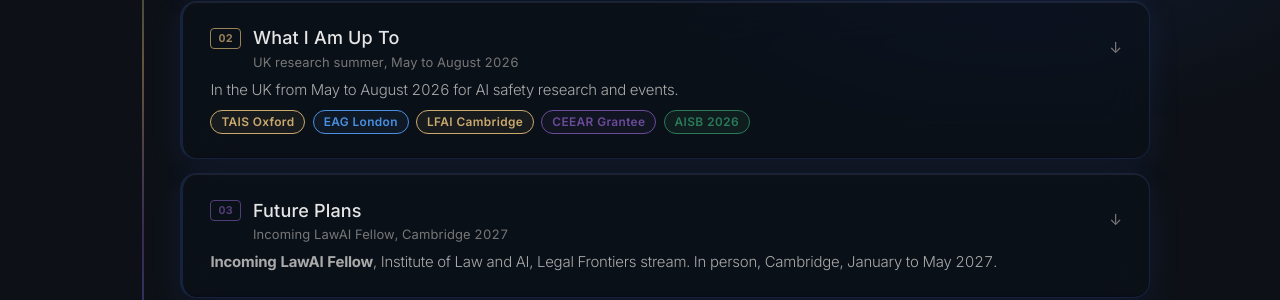
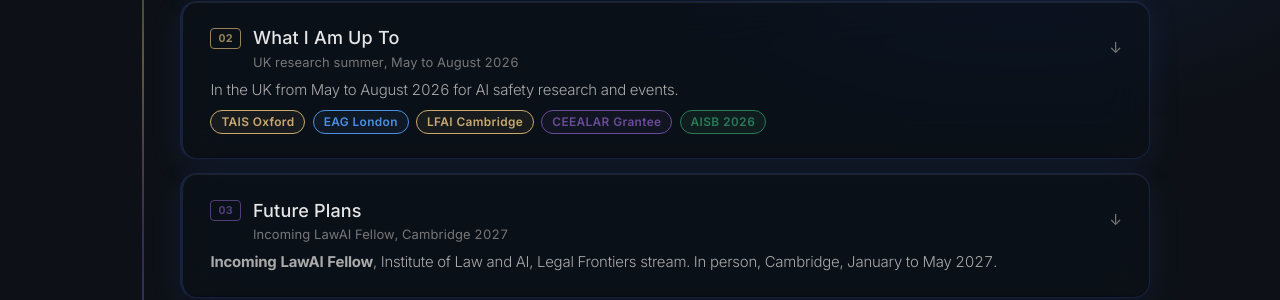
Before and after one commit to RogueTsar/myweb, a Jekyll site: the page built from work.html, in a window 1280 px wide and 900 px high, scrolled down 870 px. Shown: the part 146-446 px from the top of the window. Built offline with Jekyll 4.4.1, drawn with Linux system fonts in a browser that asks for light colours; part of the change alters nothing that is shown.

Commit message:
Fix work.html: CEEALAR, strategic telescopic use, bullet formatting
- CEEAR corrected to CEEALAR throughout
- Section 01: converted paragraph soup to clean bullet list;
  removed redundant K.B. Forrest expansion (title already in text);
  Pathfinder Fellowship expansion is now strategic (explains what it is)
- Section 02: removed pointless title->longer-title telescopic spans
  from AISB talk bullet; full titles shown directly; CEEALAR fixed;
  bullets tightened to verb-led short statements
- Section 04: converted paragraphs to two clean bullet entries
- LFAI item keeps telescopic (trigger=short label, content=date+location)

https://claude.ai/code/session_01GxbM7ixTsWGaxztj8YVrVN

```diff
--- a/work.html
+++ b/work.html
@@ -81,10 +81,12 @@ title: "Work"
         </div>
         <div class="bio-sec__body" id="jbody-done">
             <div class="bio-sec__body-inner">
-                <p>I participated in BlueDot Impact's AGI Strategy, AI Governance, and Writing about AI courses.</p>
-                <p>I am an alumna of the Oxford AI Safety Initiative (OAISI), where I completed the ARENA 7.0 curriculum and contributed ML engineering to AI safety research at ARBOx3. Prior to that, I completed the AI governance fellowship with the Berkeley AI Safety Student Initiative (BASIS), where I worked on empirically determining AI moral status and personhood.</p>
-                <p>That research was mentored by retired United States District Judge for the Southern District of New York, <span class="telescope"><span class="trigger" onclick="expand(this)">Hon. Katherine B. Forrest</span><span class="content">Hon. Katherine B. Forrest, retired United States District Judge for the Southern District of New York</span></span>, and culminated in an accepted paper at the FAST Workshop, AAAI 2026.</p>
-                <p>I was selected to be a Fellow of the <span class="telescope"><span class="trigger" onclick="expand(this)">Pathfinder Fellowship</span><span class="content">Pathfinder Fellowship, run by Kairos, a selective cohort of approximately 20 student organisers globally, accepted to run university AI safety groups</span></span> since May 2025 for two semesters. I help run the National University of Singapore's AI Safety group (NAIA) as a co-organiser.</p>
+                <ul>
+                    <li><strong>BlueDot Impact:</strong> Completed courses in AGI Safety, AI Governance, and Writing about AI.</li>
+                    <li><strong>Oxford AI Safety Initiative (OAISI):</strong> Completed the ARENA 7.0 curriculum and contributed ML engineering to AI safety research at ARBOx3.</li>
+                    <li><strong>Berkeley AI Safety Student Initiative (BASIS):</strong> AI governance fellowship on empirically determining AI moral status and personhood. Mentored by Hon. Katherine B. Forrest (retired United States District Judge, SDNY). Paper accepted at the FAST Workshop, AAAI 2026.</li>
+                    <li><strong><span class="telescope"><span class="trigger" onclick="expand(this)">Pathfinder Fellow</span><span class="content">Pathfinder Fellowship is run by Kairos, a selective global cohort of approximately 20 student organisers accepted to run university AI safety groups</span></span>, Kairos:</strong> Co-organising the National University of Singapore's AI Safety group (NAIA) since May 2025.</li>
+                </ul>
             </div>
         </div>
     </div>
@@ -107,20 +109,19 @@ title: "Work"
                 <span class="journey-chip journey-chip--gold">TAIS Oxford</span>
                 <span class="journey-chip journey-chip--blue">EAG London</span>
                 <span class="journey-chip journey-chip--gold">LFAI Cambridge</span>
-                <span class="journey-chip journey-chip--purple">CEEAR Grantee</span>
+                <span class="journey-chip journey-chip--purple">CEEALAR Grantee</span>
                 <span class="journey-chip journey-chip--green">AISB 2026</span>
             </div>
         </div>
         <div class="bio-sec__body" id="jbody-now">
             <div class="bio-sec__body-inner">
-                <p>I am in the UK from May to August 2026 to pursue AI safety research and attend related research events.</p>
                 <ul>
-                    <li>I attended TAIS in Oxford on 14th May and worked from Trajan House during my stay in Oxford.</li>
-                    <li>I was selected to attend EAG London from 29th to 31st May, my first EAG event.</li>
-                    <li class="bio-lfai-item">I was selected to attend the <span class="telescope"><span class="trigger" onclick="expand(this)">Institute of Law and AI's LFAI Workshop</span><span class="content">Institute of Law and AI LFAI Workshop at Jesus College, Cambridge, from June 10th to 13th, 2026</span></span>.</li>
-                    <li>I am a grantee of the Centre for Enabling EA Learning and Research (CEEAR) to pursue AI safety research in Blackpool, UK until July (subject to extension).</li>
-                    <li>I was selected to give a contributed talk, <span class="telescope"><span class="trigger" onclick="expand(this)">&ldquo;Is Consciousness a Story We Tell Ourselves?&rdquo;</span><span class="content">&ldquo;Is Consciousness a Story We Tell Ourselves? Internal language and consciousness after chain of thought reasoning&rdquo;</span></span>, at the AISB Convention 2026. I will present my work <span class="telescope"><span class="trigger" onclick="expand(this)">&ldquo;Whereof the Model Cannot Speak&rdquo;</span><span class="content"><em>Whereof the Model Cannot Speak: Suppression and the Limits of Machine Self-Reporting</em></span></span>.</li>
-                    <li>Many more developments are to come. I will add a progress document here so anyone interested can follow my self-studying progress and independent research done whilst I am around this summer.</li>
+                    <li>Attended TAIS in Oxford on 14th May; worked from Trajan House during my stay.</li>
+                    <li>Selected to attend EAG London, 29th to 31st May. My first EAG event.</li>
+                    <li class="bio-lfai-item">Selected to attend the <span class="telescope"><span class="trigger" onclick="expand(this)">LFAI Workshop</span><span class="content">Institute of Law and AI LFAI Workshop at Jesus College, Cambridge, June 10th to 13th, 2026</span></span> at Jesus College, Cambridge.</li>
+                    <li>Grantee of the Centre for Enabling EA Learning and Research (CEEALAR) to pursue AI safety research in Blackpool, UK until July (subject to extension).</li>
+                    <li>Selected to give a contributed talk at the AISB Convention 2026: <strong>&ldquo;Is Consciousness a Story We Tell Ourselves?&rdquo;</strong>. Presenting the work <em>Whereof the Model Cannot Speak: Suppression and the Limits of Machine Self-Reporting</em>.</li>
+                    <li>More to come. A progress document will be added here for anyone interested in following my research this summer.</li>
                 </ul>
             </div>
         </div>
@@ -168,8 +169,10 @@ title: "Work"
         </div>
         <div class="bio-sec__body" id="jbody-industry">
             <div class="bio-sec__body-inner">
-                <p>I was at Confide Platform for approximately two years, where I built a live AI governance product that executed custom corporate AI policy generation and internal protocol generation to help technical teams adhere to internal policies, leveraging numerous AI laws and frameworks alongside companies' own internal documents.</p>
-                <p>I previously worked in the AI Governance team under the Technology Risk Advisory function at KPMG, where I reviewed AI systems against the EU AI Act, NIST RMF, and up to 200 other standards in direct consultation with clients.</p>
+                <ul>
+                    <li><strong>Confide Platform</strong> (2024 to May 2026): Built a live AI governance product executing custom corporate AI policy generation and internal protocol generation, helping technical teams adhere to internal policies using AI laws, frameworks, and companies' own documents.</li>
+                    <li><strong>KPMG Technology Risk Advisory:</strong> Reviewed AI systems against the EU AI Act, NIST RMF, and up to 200 other standards in direct consultation with clients.</li>
+                </ul>
             </div>
         </div>
     </div>
```
